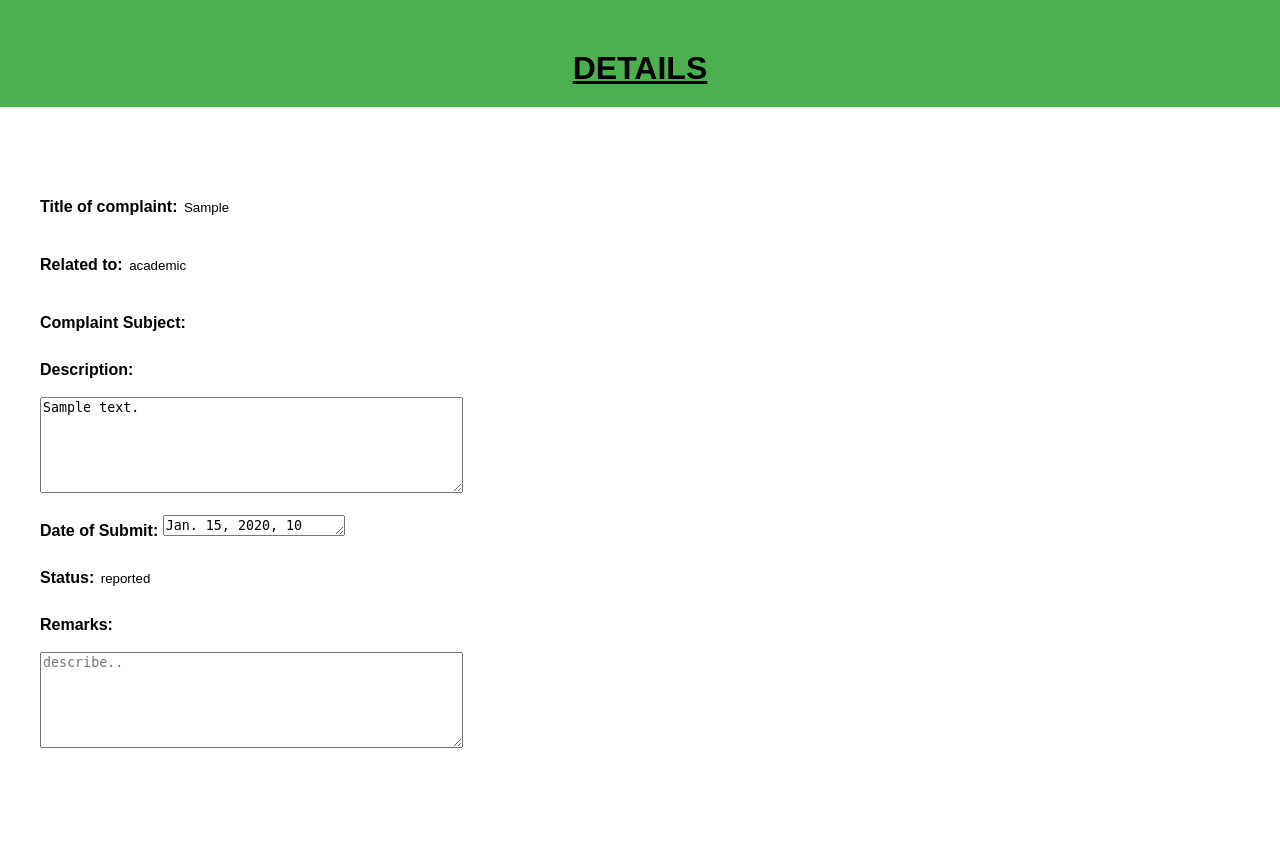
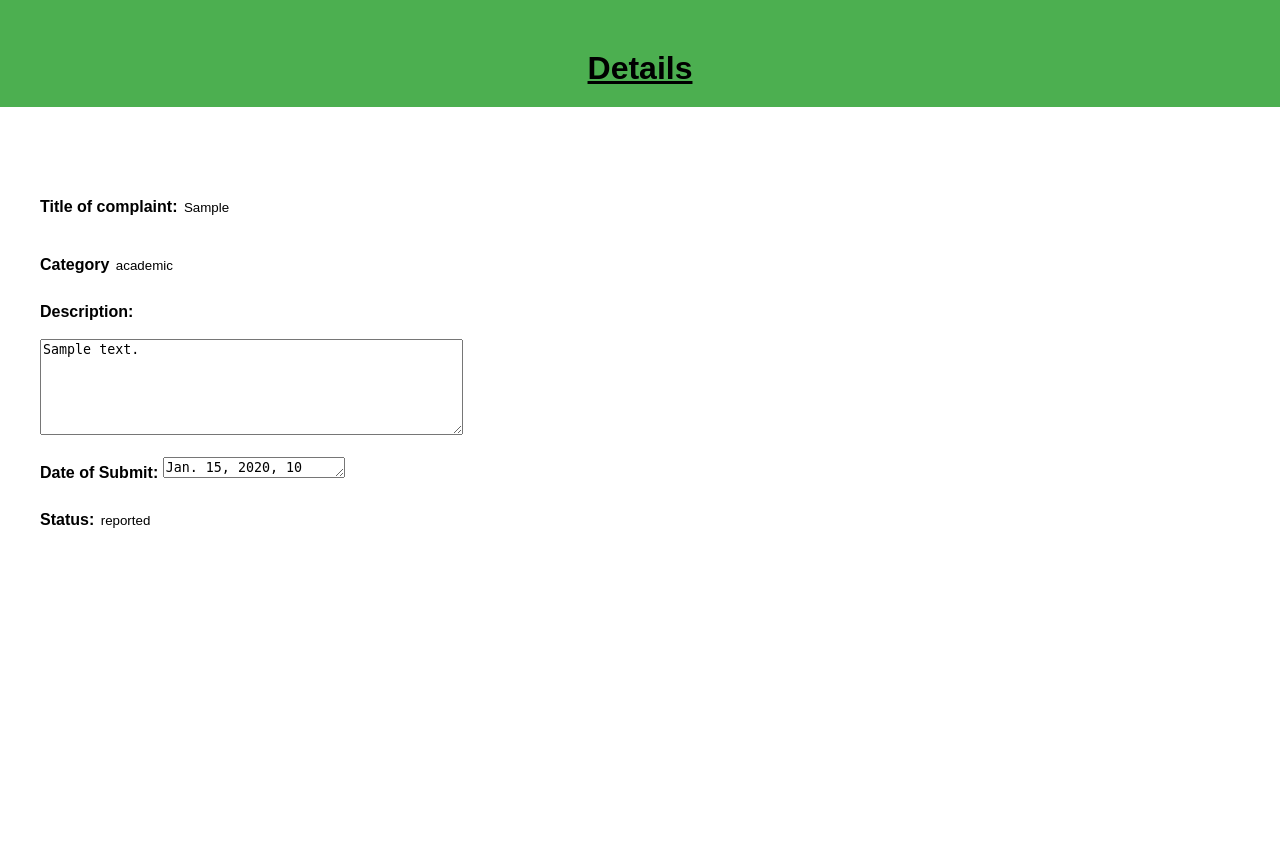
Before and after one commit to oohhallo/efms, a Django app: page /user/complaints/complaint_id?id=1 in a window 1280 px wide. Shown: the part 82-950 px from the top of the page. After the commit the page ends 610 px from the top, so only its background shows below. Run offline with Django 3.2, Linux system fonts and the light colour scheme; a user stored in the database is signed in; tables that the repository leaves empty hold one stand-in row (values such as "Sample post").

Commit message:
clean view complain page

```diff
--- a/complaint/templates/complaint/view_complaint.html
+++ b/complaint/templates/complaint/view_complaint.html
@@ -1,28 +1,15 @@
 {% extends 'complaint/base.html' %}
-
+{% block title %} {{ complaint.title }} {% endblock %}
 {% block content %}
-<!doctype html>
-<html>
-<head>
-<meta charset="utf-8">
-	<title>VIEW COMPLAINT</title>
-	<link rel="stylesheet" href=".css">
-</head>
-<body>
-<div class="title"><u><b><b>DETAILS</b></b></u></div>
+<div class="title"><u><b><b>Details</b></b></u></div>
 <div class="container">
 <div class="formbox">
-    {% for complaint in complaints %}
 	<form>
 		<label for="title"><b>Title of complaint:</label>
-		<input type="text" name="" value= {{complaint.title }} readonly><br></br>
-		<label for="type">Related to:</label>
-		<input type="text" name="" value={{complaint.category }} readonly><br></br>
-		<label for="subject">Complaint Subject:</label>
-		<input type="text" name="" readonly><br></br>
-
-		<label for="description"> Description:</label><br></br>
-
+		<input type="text" name="" value= {{ complaint.title }} readonly><br></br>
+		<label for="type">Category</label>
+		<input type="text" name="" value={{ complaint.category }} readonly><br></br>
+		<label for="description">Description:</label><br></br>
 		<textarea id="ta" cols="50" rows="6" placeholder="describe.." >{{complaint.description}}</textarea>
 	<br></br>
 
@@ -32,17 +19,12 @@
 
 		<label for="stat">Status:</label>
 		<input type="text" name="" value={{complaint.status}}><br></br>
-
+		{% if complaint.remarks %}
 		<label for="remarks">Remarks:</label><br></br>
 		<textarea id="ta" cols="50" rows="6" placeholder="describe.."></textarea>
-
+		{% endif %}
 	<br><br><br>
     </form>
-    {% endfor %}
-
 </div>
-
 </div>
-</body>
-</html>
 {% endblock %}
--- a/complaint/views.py
+++ b/complaint/views.py
@@ -41,8 +41,8 @@ def logging_out_view(request):
 @allow_user
 def view_complaint_byid(request):
     id_complaint=request.GET['id']
-    complaints = Complaint.objects.filter(id=id_complaint)
-    return render(request, 'complaint/view_complaint.html', {'complaints':complaints})
+    complaint = Complaint.objects.filter(id=id_complaint)[0]
+    return render(request, 'complaint/view_complaint.html', {'complaint':complaint})
 
 @unauthenticated_user
 def login_view(request):
```
